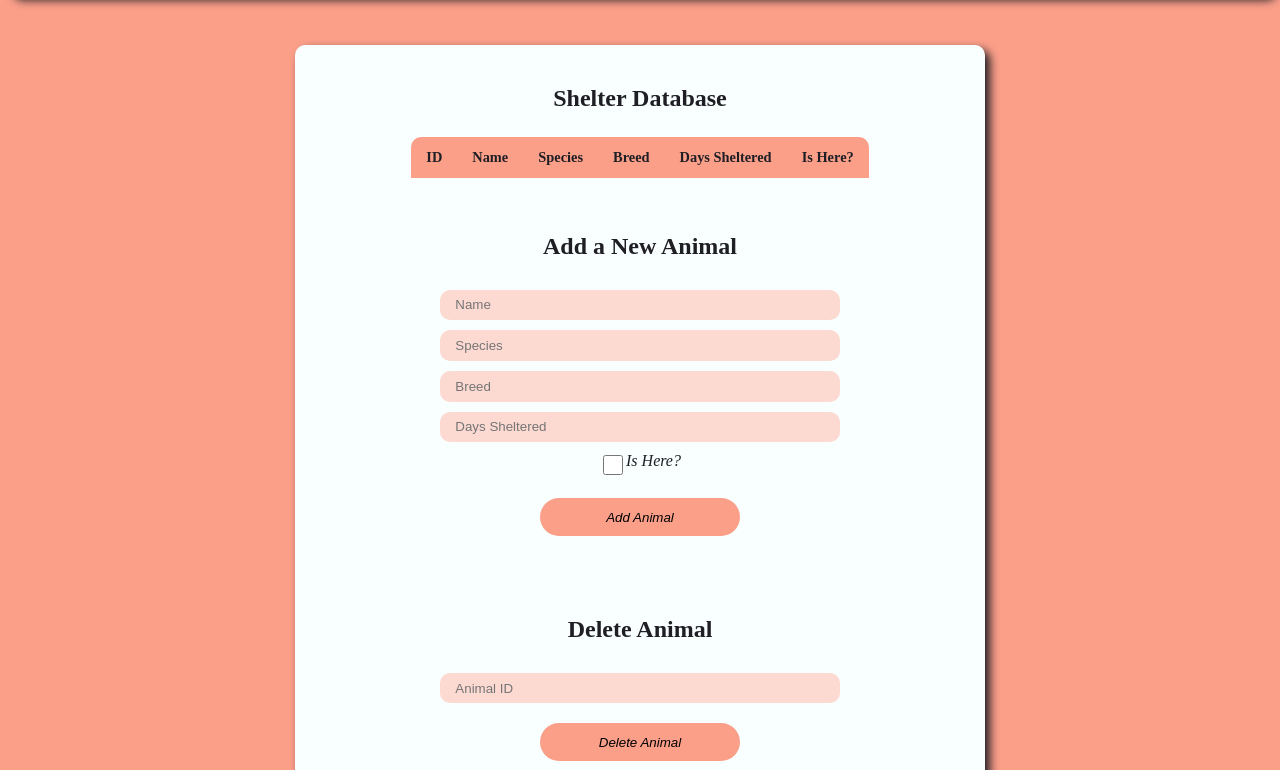
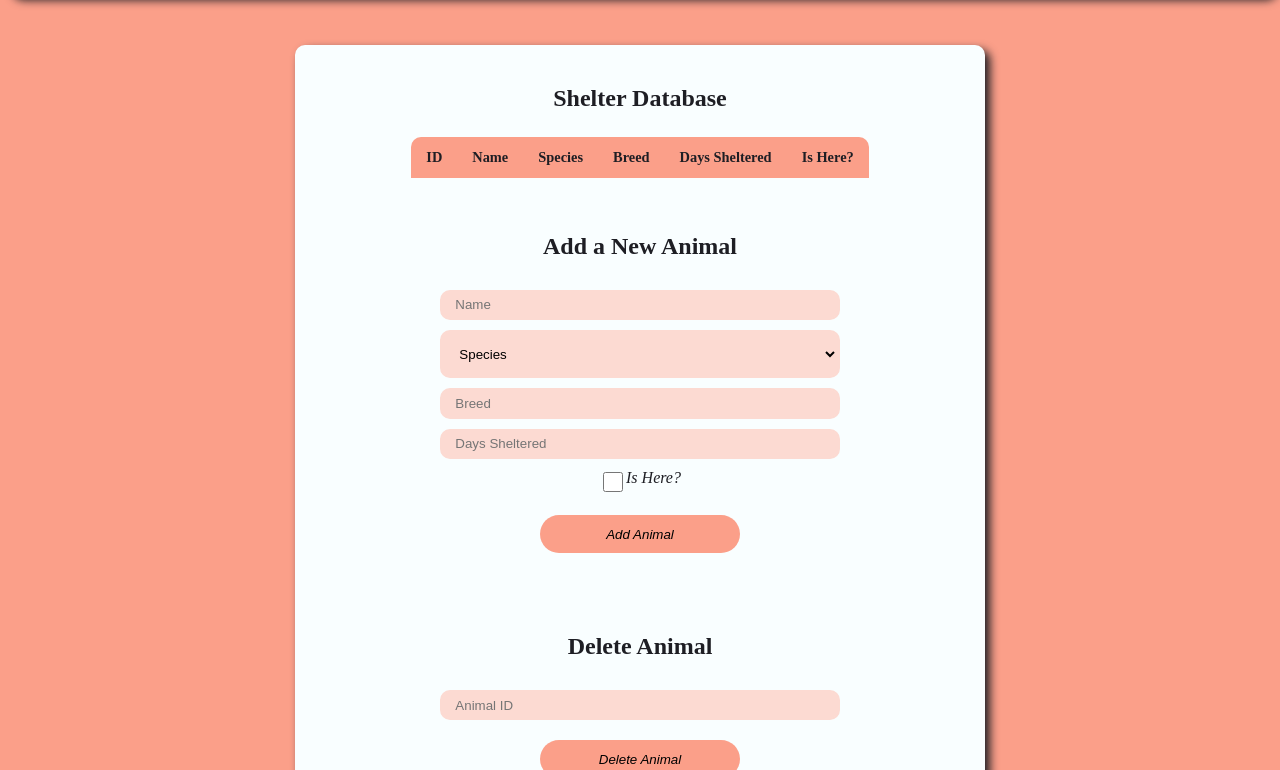
Before and after one commit to njensen824/final-copy, a website: page src/admin.html in a window 1280 px wide. Shown: the part 109-879 px from the top of the page. Drawn offline with Linux system fonts and the light colour scheme; no server answers.

Commit message:
second commit

```diff
--- a/src/admin.css
+++ b/src/admin.css
@@ -160,6 +160,18 @@ form input {
     border: 2px solid #fcdad2;
     background-color: #fcdad2;
     transition: 150ms ease;
+    color: #acacac;
+}
+
+select {
+    box-sizing: border-box;
+    flex-grow: 1;
+    min-width: 0;
+    padding: 1em;
+    border-radius: 10px 10px 10px 10px;
+    border: 2px solid #fcdad2;
+    background-color: #fcdad2;
+    transition: 150ms ease;
 }
 
 form input:hover {
@@ -217,6 +229,10 @@ form div.incorrect input {
     border-color: #f1260f;
 }
 
+select::invalid {
+    color: #f1260f;
+}
+
 /* ==== conditional formatting for mobile ==== */
 @media (max-width: 768px) {
     header {
--- a/src/admin.html
+++ b/src/admin.html
@@ -15,6 +15,7 @@
                     <li><a href="index.html">Home</a></li>
                     <li><a href="gallery.html">Gallery</a></li>
                     <li><a href="database.html">Database</a></li>
+                    <li><a href="https://dsu.edu" target="_blank">Obligatory External Link</a></li>
                 </ul>
             </nav>
             <a id="login" href="login.html">Login</a>
@@ -44,7 +45,16 @@
             <form id="add-animal-form">
                 <h2>Add a New Animal</h2>
                 <input type="text" id="animal-name" placeholder="Name" required>
-                <input type="text" id="animal-species" placeholder="Species" required>
+                <select id="animal-species" placeholder="Species" required>
+                    <option value="" selected disabled hidden>Species</option>
+                    <option value="Dog">Dog</option>
+                    <option value="Cat">Cat</option>
+                    <option value="Rabbit">Rabbit</option>
+                    <option value="Gecko">Gecko</option>
+                    <option value="Parrot">Parrot</option>
+                    <option value="Fish">Fish</option>
+                    <option value="Other">Other</option>
+                </select>
                 <input type="text" id="animal-breed" placeholder="Breed">
                 <input type="number" id="animal-days-sheltered" placeholder="Days Sheltered" required>
                 <label>
```
Also changed, not shown: src/index.html (+1 -1 lines), 1 other file.
